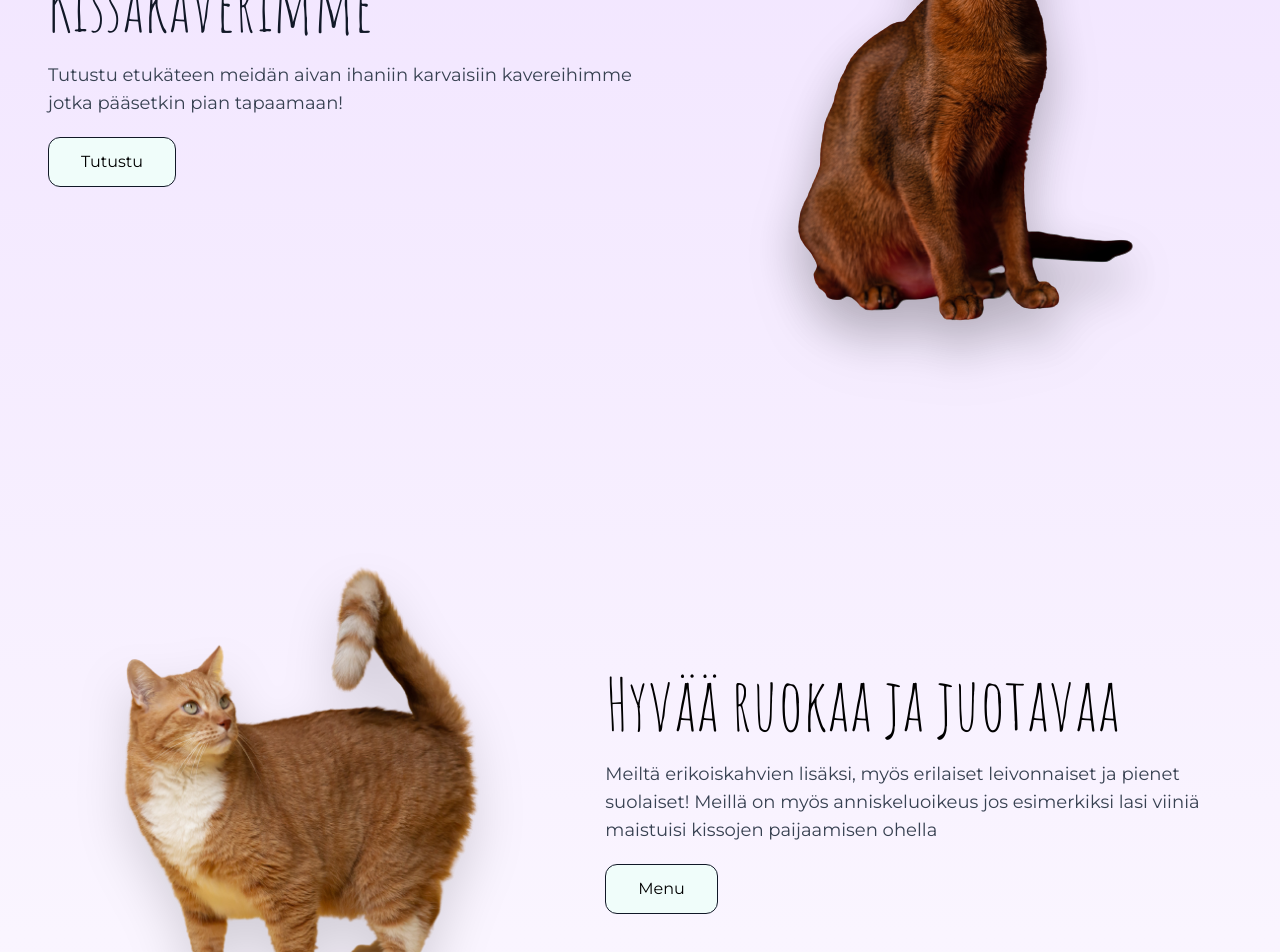
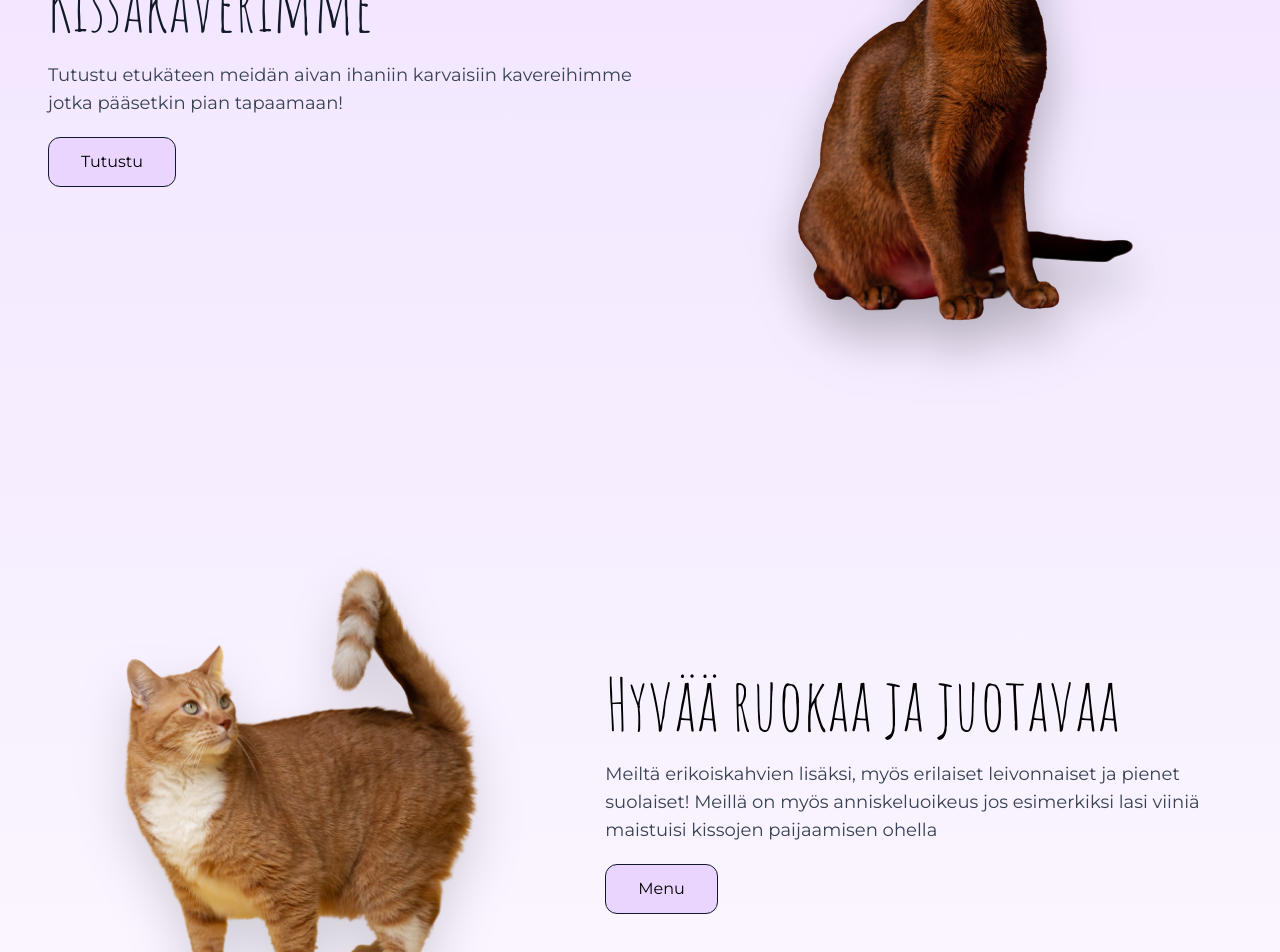
Before and after one commit to villetoimela/templates-cat-cafe, a Next.js app: page / in a window 1280 px wide. Shown: the part 2000-2952 px from the top of the page. Built offline with nearby package versions, Linux system fonts and the light colour scheme.

Commit message:
changed buttons bg from teal to purple in InfoBlock and InfoBlockReverse

```diff
--- a/components/info-block-reverse.jsx
+++ b/components/info-block-reverse.jsx
@@ -17,7 +17,7 @@ const InfoBlockReverse = (props) => {
                         <ButtonPrimary
                             url={props.url}
                             text={props.buttonText}
-                            styles="bg-teal-50 border border-gray-900 hover:bg-teal-100 "
+                            styles="bg-purple-200 border border-gray-900 hover:bg-teal-100 "
                         />
                     </div>
                 </div>
--- a/components/info-block.jsx
+++ b/components/info-block.jsx
@@ -17,7 +17,7 @@ const InfoBlock = (props) => {
                         <ButtonPrimary
                             url={props.url}
                             text={props.buttonText}
-                            styles="bg-teal-50 border border-gray-900 hover:bg-teal-100"
+                            styles="bg-purple-200 border border-gray-900 hover:bg-teal-100"
                         />
                     </div>
                 </div>
```
